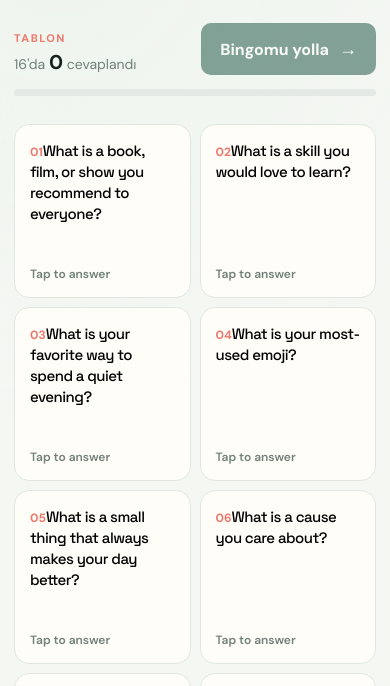
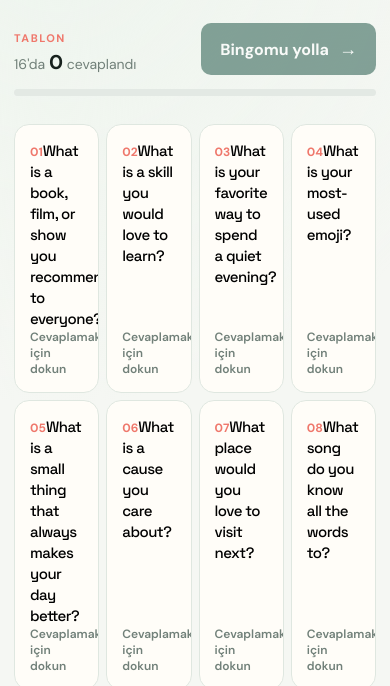
Before and after one commit to deupog/pog-bingo-2026, a plain HTML site: page index.html in a window 390 px wide. Shown: the part 154-840 px from the top of the page. Drawn offline with Linux system fonts and the light colour scheme.

Commit message:
fix: update styles and improve card interactions

```diff
--- a/index.html
+++ b/index.html
@@ -8,7 +8,7 @@
     <link rel="preconnect" href="https://fonts.googleapis.com" />
     <link rel="preconnect" href="https://fonts.gstatic.com" crossorigin />
     <link href="https://fonts.googleapis.com/css2?family=DM+Sans:wght@400;500;600;700&family=Space+Grotesk:wght@500;600;700&display=swap" rel="stylesheet" />
-    <link rel="stylesheet" href="styles.css?v=2" />
+    <link rel="stylesheet" href="styles.css?v=3" />
   </head>
   <body>
     <main class="app-shell">
--- a/script.js
+++ b/script.js
@@ -79,8 +79,8 @@ function renderBoard() {
     const answer = state.answers.get(index);
     return `<button class="question-card ${answer ? "answered" : ""}" data-index="${index}" type="button" aria-label="${answer ? "Edit answer for " : "Answer "}question ${index + 1}">
       <span class="card-inner">
-        <span class="card-face card-front"><span><span class="card-number">${String(index + 1).padStart(2, "0")}</span><span class="card-question">${escapeHtml(question)}</span></span><span class="card-cta">Tap to answer</span></span>
-        <span class="card-face card-back"><span><span class="card-number">${String(index + 1).padStart(2, "0")} - ANSWERED</span><span class="answer-preview">${escapeHtml(answer || "")}</span></span><span class="card-cta">Tap to edit</span></span>
+        <span class="card-face card-front"><span><span class="card-number">${String(index + 1).padStart(2, "0")}</span><span class="card-question">${escapeHtml(question)}</span></span><span class="card-cta">Cevaplamak için dokun</span></span>
+        <span class="card-face card-back"><span><span class="card-number">${String(index + 1).padStart(2, "0")} - ANSWERED</span><span class="answer-preview">${escapeHtml(answer || "")}</span></span><span class="card-cta">Cevabını değiştirmek için dokun</span></span>
       </span>
     </button>`;
   }).join("");
@@ -92,12 +92,28 @@ function escapeHtml(value) {
   return value.replace(/[&<>"']/g, (character) => ({ "&": "&amp;", "<": "&lt;", ">": "&gt;", '"': "&quot;", "'": "&#039;" }[character]));
 }
 
+function hasCompletedLine() {
+  const sideLength = Math.sqrt(CONFIG.QUESTIONS_PER_CARD);
+  const lines = [];
+
+  for (let row = 0; row < sideLength; row += 1) {
+    lines.push(Array.from({ length: sideLength }, (_, column) => row * sideLength + column));
+    lines.push(Array.from({ length: sideLength }, (_, column) => column * sideLength + row));
+  }
+
+  lines.push(Array.from({ length: sideLength }, (_, index) => index * (sideLength + 1)));
+  lines.push(Array.from({ length: sideLength }, (_, index) => (index + 1) * (sideLength - 1)));
+
+  return lines.some((line) => line.every((index) => state.answers.has(index)));
+}
+
 function updateProgress() {
   const count = state.answers.size;
+  const submittable = hasCompletedLine();
   $("#answeredCount").textContent = count;
   $("#progressBar").style.width = `${(count / CONFIG.QUESTIONS_PER_CARD) * 100}%`;
-  $("#submitButton").disabled = count !== CONFIG.QUESTIONS_PER_CARD;
-  $("#submitButton").style.opacity = count === CONFIG.QUESTIONS_PER_CARD ? "1" : ".55";
+  $("#submitButton").disabled = !submittable;
+  $("#submitButton").style.opacity = submittable ? "1" : ".55";
 }
 
 function openAnswer(index) {
@@ -161,7 +177,7 @@ $("#removeAnswer").addEventListener("click", () => {
   state.answers.delete(state.activeIndex); closeDialog($("#answerModal")); renderBoard(); showToast("Answer removed.");
 });
 $("#submitButton").addEventListener("click", () => {
-  if (state.answers.size !== CONFIG.QUESTIONS_PER_CARD) return showToast("Answer every question before submitting.");
+  if (!hasCompletedLine()) return showToast("Answer a complete row, column, or diagonal before submitting.");
   $("#usernameInput").value = ""; $("#submitError").textContent = ""; $("#submitModal").showModal();
 });
 $("#cancelSubmit").addEventListener("click", () => closeDialog($("#submitModal")));
--- a/styles.css
+++ b/styles.css
@@ -36,11 +36,11 @@ h1 em { color: var(--green); font-style: normal; }
 .submit-button:hover, .primary-button:hover { background: var(--green-dark); transform: translateY(-1px); }
 .submit-button span, .primary-button span { margin-left: 10px; font-size: 18px; }
 .board-wrap { position: relative; min-height: 520px; }
-.board { display: grid; grid-template-columns: repeat(4, 1fr); gap: 13px; perspective: 1100px; }
-.question-card { display: block; width: 100%; height: 208px; min-width: 0; border: 0; background: transparent; padding: 0; text-align: left; perspective: 900px; }
-.card-inner { display: block; width: 100%; height: 100%; position: relative; transition: transform .65s cubic-bezier(.2,.7,.2,1); transform-style: preserve-3d; }
+.board { display: grid; grid-template-columns: repeat(4, 1fr); grid-auto-rows: max-content; align-items: stretch; gap: 13px; perspective: 1100px; }
+.question-card { display: block; width: 100%; height: 100%; min-width: 0; min-height: 208px; border: 0; background: transparent; padding: 0; text-align: left; perspective: 900px; }
+.card-inner { display: grid; width: 100%; height: 100%; position: relative; transition: transform .65s cubic-bezier(.2,.7,.2,1); transform-style: preserve-3d; }
 .question-card.answered .card-inner { transform: rotateY(180deg); }
-.card-face { display: flex; flex-direction: column; justify-content: space-between; position: absolute; inset: 0; padding: 20px; border-radius: 15px; backface-visibility: hidden; border: 1px solid var(--line); }
+.card-face { display: flex; flex-direction: column; justify-content: space-between; position: relative; grid-area: 1 / 1; min-height: 0; padding: 20px; overflow: hidden; border-radius: 15px; backface-visibility: hidden; border: 1px solid var(--line); }
 .card-front { background: var(--cream); }
 .card-back { color: white; background: var(--green); transform: rotateY(180deg); border-color: var(--green); }
 .question-card:hover .card-front { border-color: #b7cec0; box-shadow: 0 8px 20px #1e4c3c0d; transform: translateY(-2px); }
@@ -86,8 +86,8 @@ textarea:disabled { color: var(--muted); opacity: 1; }
   .game-toolbar { flex-wrap: wrap; gap: 14px; margin-top: 50px; }
   .progress-track { order: 3; flex-basis: 100%; }
   .submit-button { margin-left: auto; }
-  .board { grid-template-columns: repeat(2, 1fr); gap: 9px; }
-  .question-card, .card-inner { height: 174px; min-height: 174px; }
+  .board { grid-template-columns: repeat(4, minmax(0, 1fr)); grid-auto-rows: max-content; gap: 7px; }
+  .question-card { min-height: 174px; }
   .card-face { padding: 15px; }
   .card-question { margin-top: 11px; font-size: 15px; }
   footer { flex-direction: column; gap: 4px; }
```
